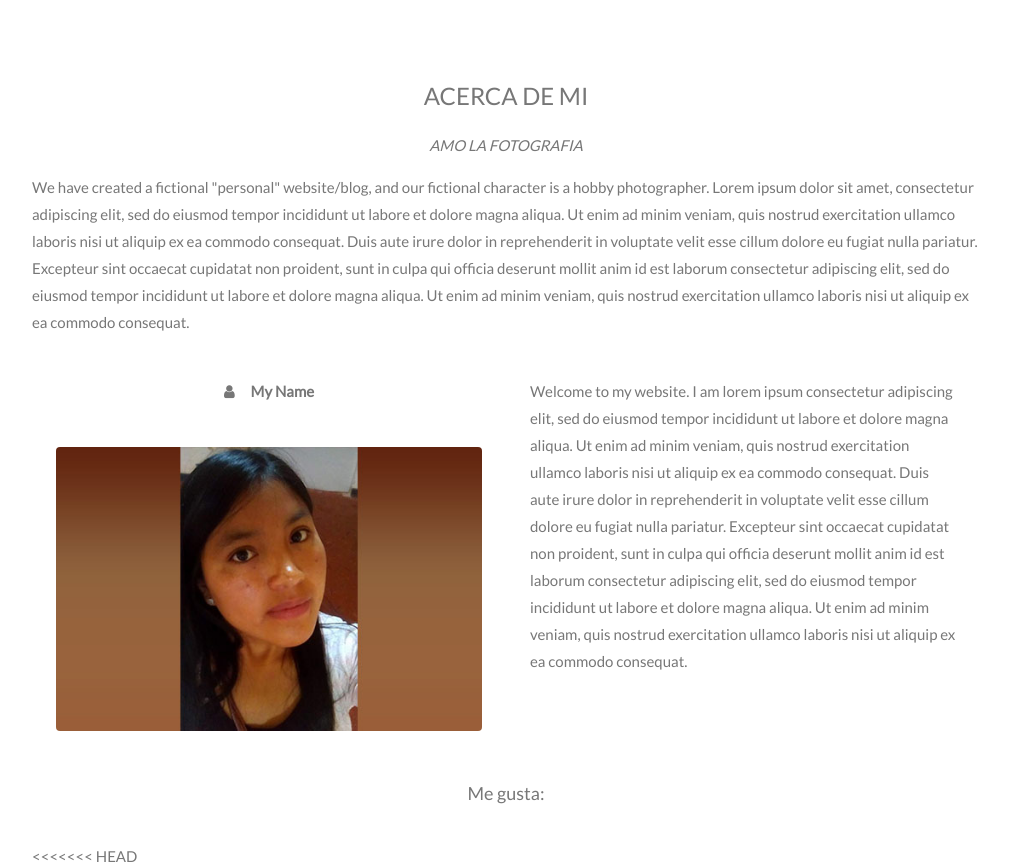
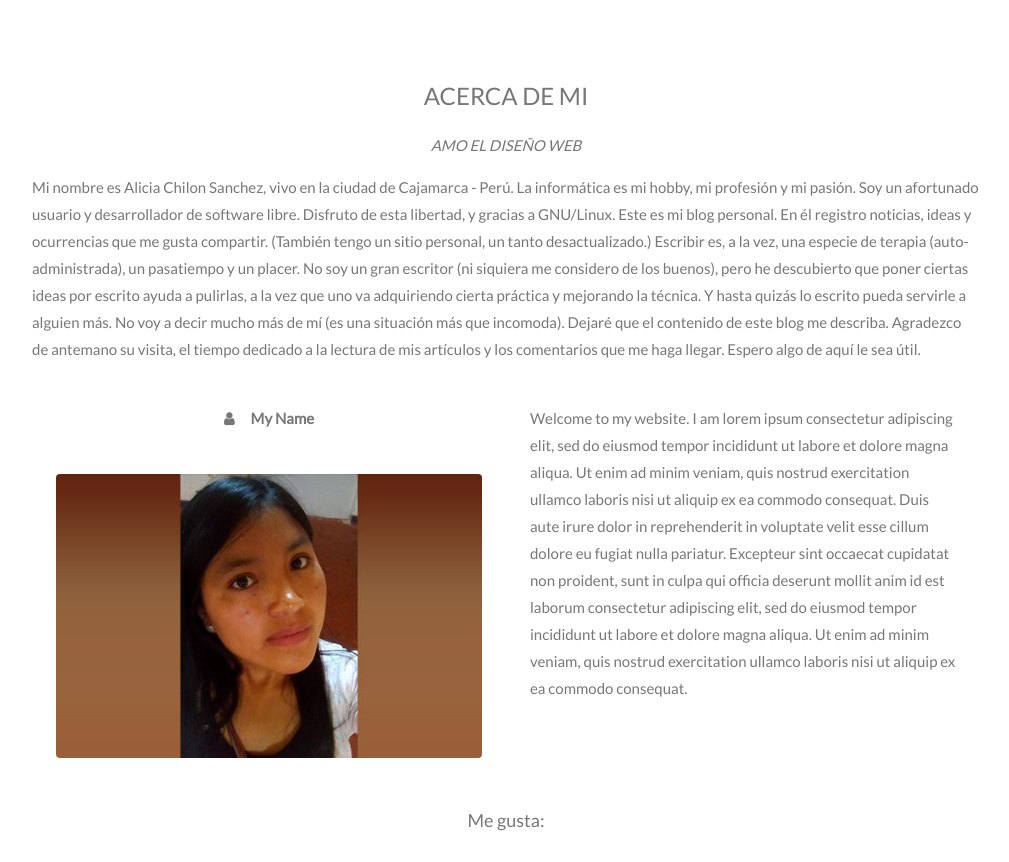
Before and after one commit to achilons13/achilons13.github.io, a plain HTML site: page index.html in a window 1280 px wide. Shown: the part 800-1662 px from the top of the page, without its empty margins (134-1143 px from the left). Drawn offline with nearby package versions, Linux system fonts and the light colour scheme; some packages are replaced by stand-ins of ours.

Commit message:
aaaaaaaa

```diff
--- a/index.html
+++ b/index.html
@@ -90,10 +90,18 @@ font-family: 'Indie Flower', cursive;
 <!-- Container (About Section) -->
 <div class="w3-content w3-container w3-padding-64" id="about">
   <h3 class="w3-center">ACERCA DE MI</h3>
-  <p class="w3-center"><em>AMO LA FOTOGRAFIA</em></p>
-  <p>We have created a fictional "personal" website/blog, and our fictional character is a hobby photographer. Lorem ipsum dolor sit amet, consectetur adipiscing elit, sed do eiusmod tempor incididunt ut labore et dolore magna aliqua. Ut enim ad minim veniam,
-    quis nostrud exercitation ullamco laboris nisi ut aliquip ex ea commodo consequat. Duis aute irure dolor in reprehenderit in voluptate velit esse cillum dolore eu fugiat nulla pariatur. Excepteur sint occaecat cupidatat non proident, sunt in culpa
-    qui officia deserunt mollit anim id est laborum consectetur adipiscing elit, sed do eiusmod tempor incididunt ut labore et dolore magna aliqua. Ut enim ad minim veniam, quis nostrud exercitation ullamco laboris nisi ut aliquip ex ea commodo consequat.</p>
+  <p class="w3-center"><em>AMO EL DISEÑO WEB</em></p>
+  <p>
+  Mi nombre es Alicia Chilon Sanchez, vivo en la ciudad de Cajamarca - Perú.
+La informática es mi hobby, mi profesión y mi pasión. Soy un afortunado usuario y desarrollador de software libre. Disfruto de esta libertad, y gracias a GNU/Linux.
+
+Este es mi blog personal. En él registro noticias, ideas y ocurrencias que me gusta compartir. (También tengo un sitio personal, un tanto desactualizado.) Escribir es, a la vez, una especie de terapia (auto-administrada), un pasatiempo y un placer. No soy un gran escritor (ni siquiera me considero de los buenos), pero he descubierto que poner ciertas ideas por escrito ayuda a pulirlas, a la vez que uno va adquiriendo cierta práctica y mejorando la técnica. Y hasta quizás lo escrito pueda servirle a alguien más.
+
+No voy a decir mucho más de mí (es una situación más que incomoda). Dejaré que el contenido de este blog me describa. Agradezco de antemano su visita, el tiempo dedicado a la lectura de mis artículos y los comentarios que me haga llegar.
+
+Espero algo de aquí le sea útil.
+
+  </p>
   <div class="w3-row">
     <div class="w3-col m6 w3-center w3-padding-large">
       <p><b><i class="fa fa-user w3-margin-right"></i>My Name</b></p><br>
```
